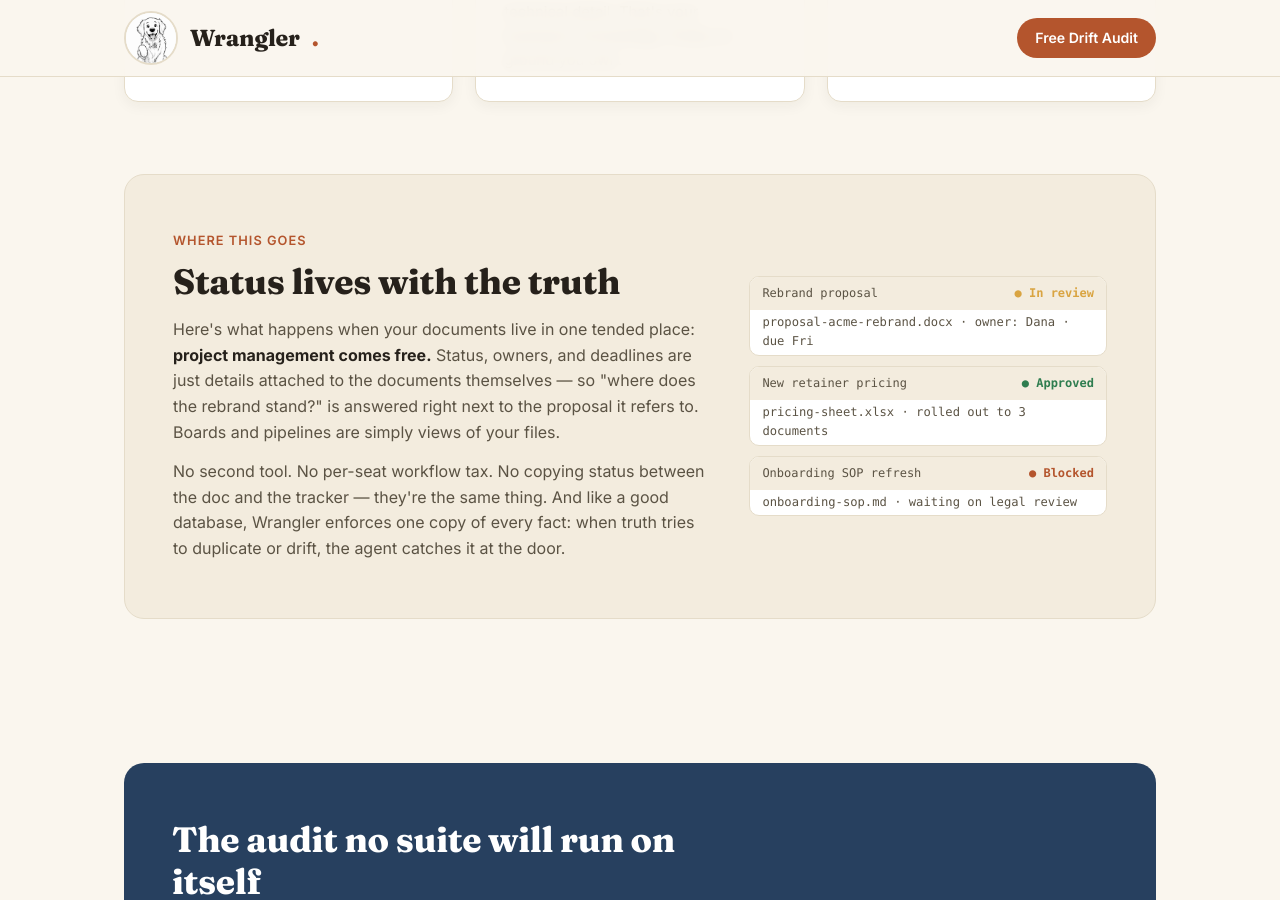
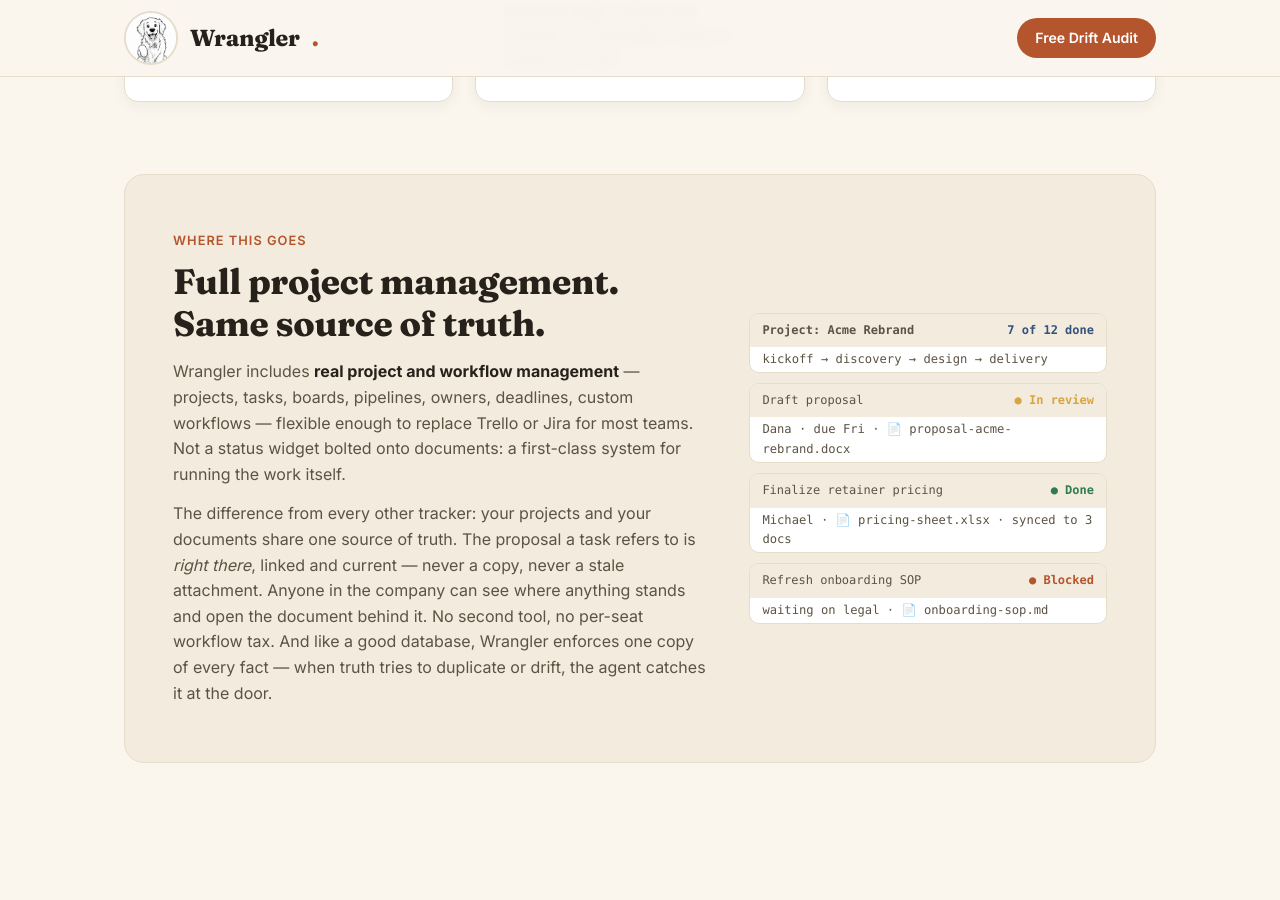
Before and after one commit to grokitlabs/grokitlabs.io, a Jekyll site: the page wrangler.html, which Jekyll copies as it is, in a window 1280 px wide and 900 px high, scrolled down 2083 px. Built offline with Jekyll 4.4.1, drawn with Linux system fonts in a browser that asks for light colours.

Commit message:
update messaging around project management

```diff
--- a/wrangler.html
+++ b/wrangler.html
@@ -239,22 +239,26 @@
     <div class="audit" style="background:var(--cream-2);border:1px solid var(--line)">
       <div>
         <div class="kicker">Where this goes</div>
-        <h2 style="color:var(--ink)">Status lives with the truth</h2>
-        <p style="color:var(--ink-soft)">Here's what happens when your documents live in one tended place: <strong style="color:var(--ink)">project management comes free.</strong> Status, owners, and deadlines are just details attached to the documents themselves — so "where does the rebrand stand?" is answered right next to the proposal it refers to. Boards and pipelines are simply views of your files.</p>
-        <p style="color:var(--ink-soft);margin-top:14px">No second tool. No per-seat workflow tax. No copying status between the doc and the tracker — they're the same thing. And like a good database, Wrangler enforces one copy of every fact: when truth tries to duplicate or drift, the agent catches it at the door.</p>
+        <h2 style="color:var(--ink)">Full project management. Same source of truth.</h2>
+        <p style="color:var(--ink-soft)">Wrangler includes <strong style="color:var(--ink)">real project and workflow management</strong> — projects, tasks, boards, pipelines, owners, deadlines, custom workflows — flexible enough to replace Trello or Jira for most teams. Not a status widget bolted onto documents: a first-class system for running the work itself.</p>
+        <p style="color:var(--ink-soft);margin-top:14px">The difference from every other tracker: your projects and your documents share one source of truth. The proposal a task refers to is <em>right there</em>, linked and current — never a copy, never a stale attachment. Anyone in the company can see where anything stands and open the document behind it. No second tool, no per-seat workflow tax. And like a good database, Wrangler enforces one copy of every fact — when truth tries to duplicate or drift, the agent catches it at the door.</p>
       </div>
       <div>
         <div class="filediff show" style="background:#fff">
-          <div class="filehead"><span>Rebrand proposal</span><span style="color:var(--gold);font-weight:600">● In review</span></div>
-          <div class="dline" style="color:var(--ink-soft)">proposal-acme-rebrand.docx · owner: Dana · due Fri</div>
+          <div class="filehead"><span style="font-weight:700">Project: Acme Rebrand</span><span style="color:var(--denim);font-weight:600">7 of 12 done</span></div>
+          <div class="dline" style="color:var(--ink-soft)">kickoff → discovery → design → delivery</div>
         </div>
         <div class="filediff show" style="background:#fff;margin-top:10px">
-          <div class="filehead"><span>New retainer pricing</span><span style="color:var(--green);font-weight:600">● Approved</span></div>
-          <div class="dline" style="color:var(--ink-soft)">pricing-sheet.xlsx · rolled out to 3 documents</div>
+          <div class="filehead"><span>Draft proposal</span><span style="color:var(--gold);font-weight:600">● In review</span></div>
+          <div class="dline" style="color:var(--ink-soft)">Dana · due Fri · 📄 proposal-acme-rebrand.docx</div>
         </div>
         <div class="filediff show" style="background:#fff;margin-top:10px">
-          <div class="filehead"><span>Onboarding SOP refresh</span><span style="color:var(--rust);font-weight:600">● Blocked</span></div>
-          <div class="dline" style="color:var(--ink-soft)">onboarding-sop.md · waiting on legal review</div>
+          <div class="filehead"><span>Finalize retainer pricing</span><span style="color:var(--green);font-weight:600">● Done</span></div>
+          <div class="dline" style="color:var(--ink-soft)">Michael · 📄 pricing-sheet.xlsx · synced to 3 docs</div>
+        </div>
+        <div class="filediff show" style="background:#fff;margin-top:10px">
+          <div class="filehead"><span>Refresh onboarding SOP</span><span style="color:var(--rust);font-weight:600">● Blocked</span></div>
+          <div class="dline" style="color:var(--ink-soft)">waiting on legal · 📄 onboarding-sop.md</div>
         </div>
       </div>
     </div>
```
